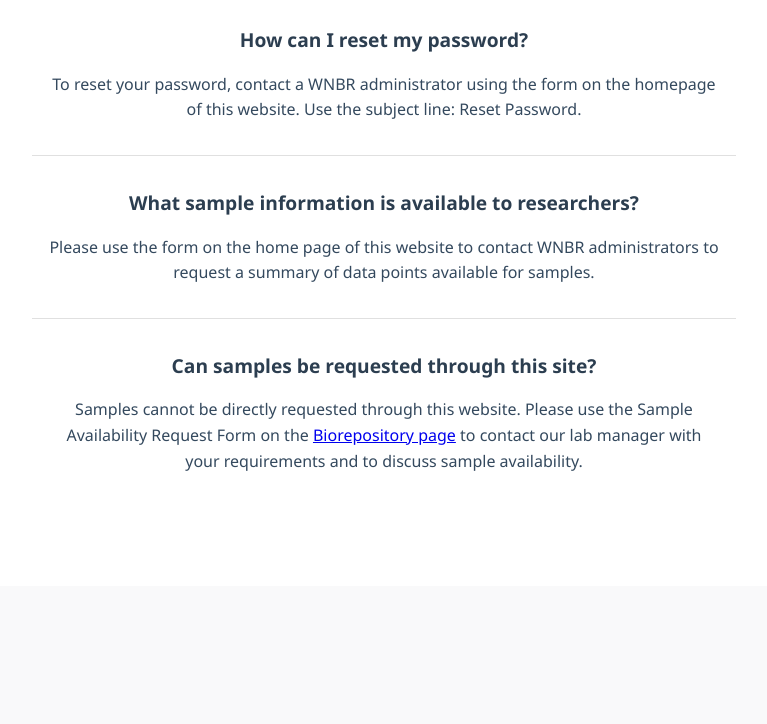
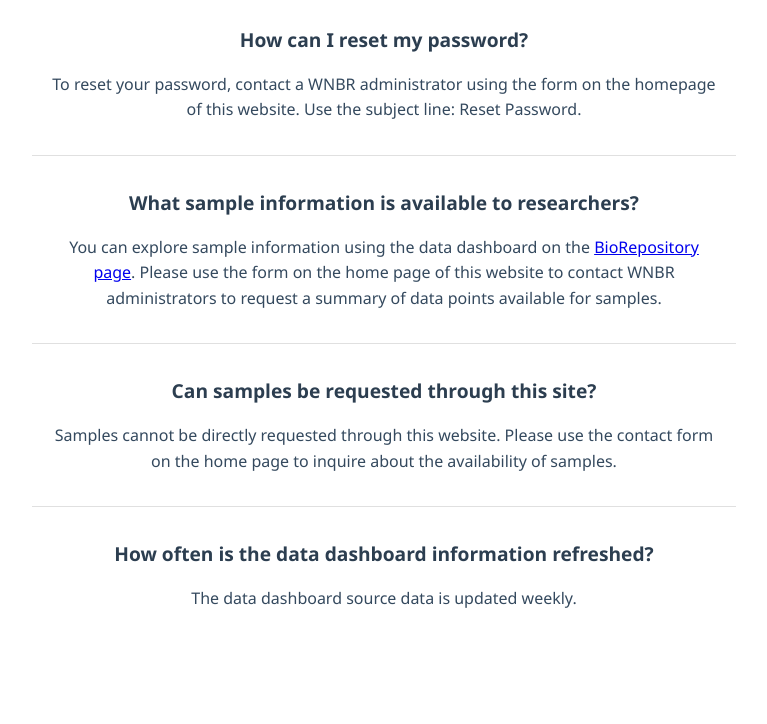
Before and after one commit to UCSF-MS-DCC/WNBR_website, a Flask app: page /faq in a window 1280 px wide. Shown: the part 418-1142 px from the top of the page, without its empty margins (256-1023 px from the left). Before the commit the page ends 889 px from the top, so only its background shows below. Run offline with Flask 3, Linux system fonts and the light colour scheme; parts of the project's set-up code (start-up, migrations or seed data) failed here and were passed over; some libraries are stand-ins or nearby versions.

Commit message:
Update faq.html

```diff
--- a/templates/faq.html
+++ b/templates/faq.html
@@ -62,12 +62,16 @@
                     <hr>
 
                     <h3 class="faq-question">What sample information is available to researchers?</h3>
-                    <p class="faq-answer">Please use the form on the home page of this website to contact WNBR administrators to request a summary of data points available for samples.</p>
+                    <p class="faq-answer">You can explore sample information using the data dashboard on the <a href="biobank/index.html">BioRepository page</a>. Please use the form on the home page of this website to contact WNBR administrators to request a summary of data points available for samples.</p>
 
                     <hr>
 
                     <h3 class="faq-question">Can samples be requested through this site?</h3>
-                    <p class="faq-answer">Samples cannot be directly requested through this website. Please use the Sample Availability Request Form on the <a href="/biobank/index">Biorepository page</a> to contact our lab manager with your requirements and to discuss sample availability.</p>
+                    <p class="faq-answer">Samples cannot be directly requested through this website. Please use the contact form on the home page to inquire about the availability of samples.</p>
+
+                    <hr>
+                    <h3 class="faq-question">How often is the data dashboard information refreshed?</h3>
+                    <p class="faq-answer">The data dashboard source data is updated weekly.</p>
                 </div>
             </div>
         </div>
```
